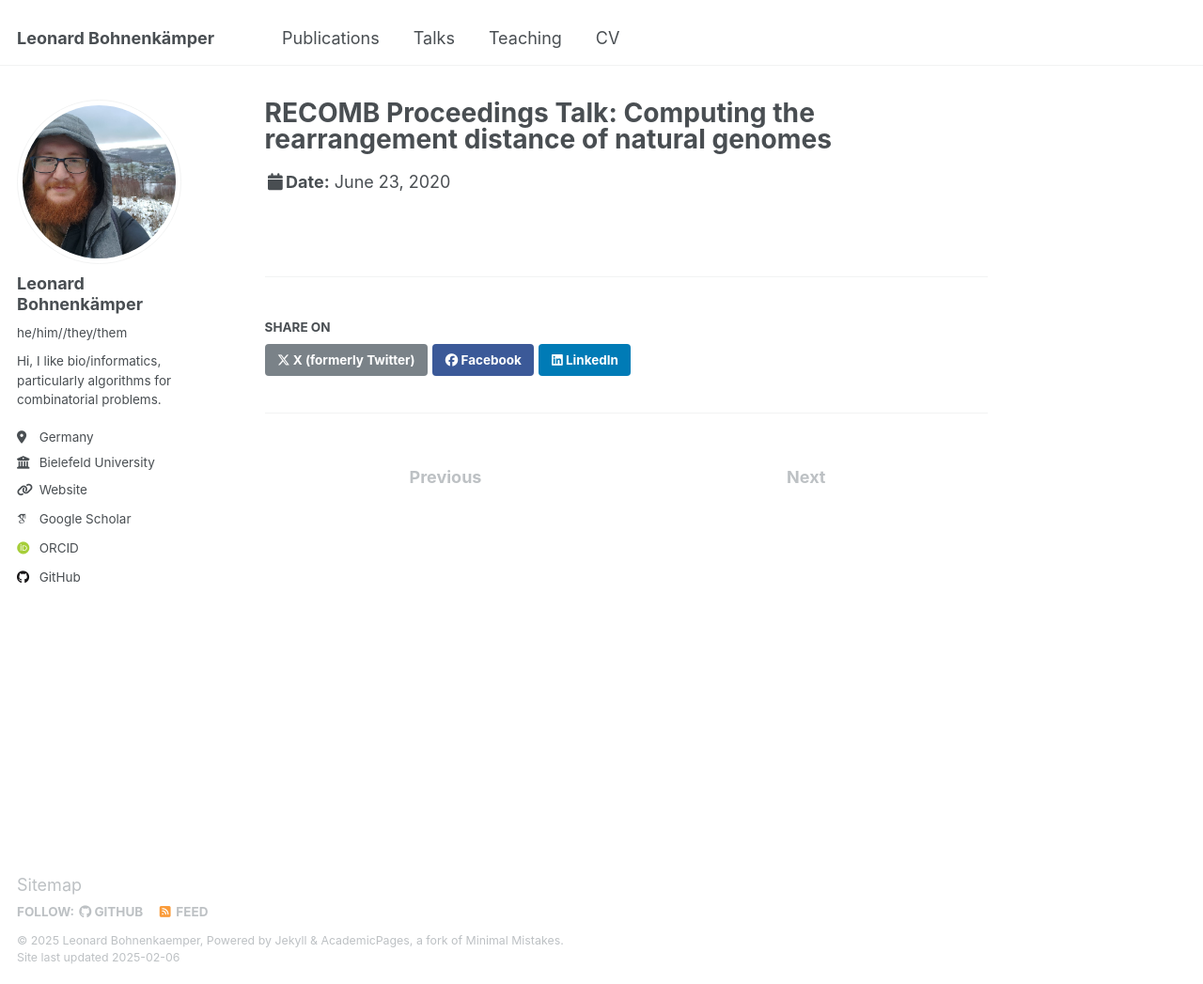
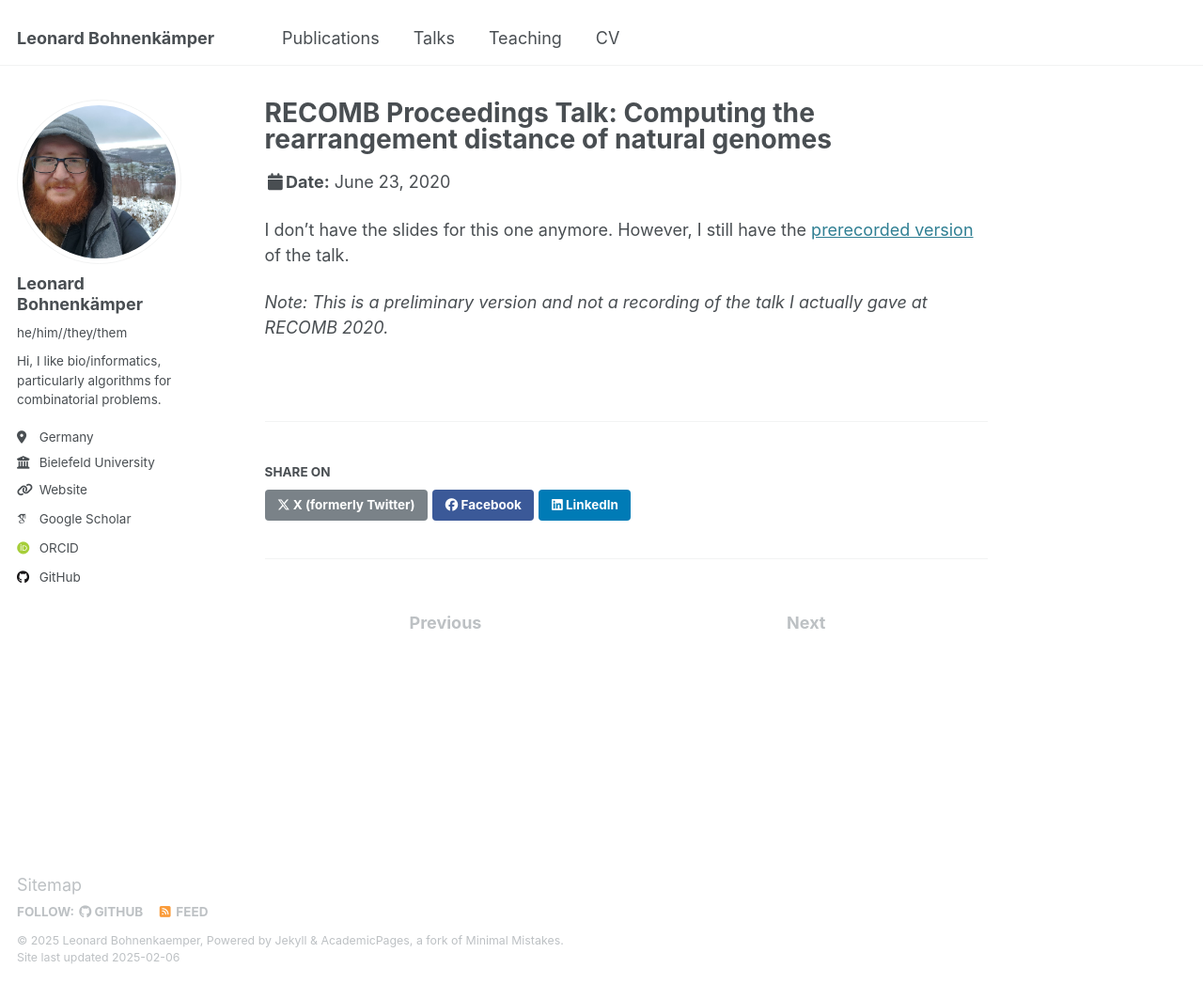
Before and after one commit to leobkmer/leobkmer.github.io, a Jekyll site: the page built from _talks/2020-talk-recomb.md, in a window 1280 px wide and 1047 px high. Shown: the whole window at 94% size. Built offline with Jekyll 4.4.1, drawn with Linux system fonts in a browser that asks for light colours; some web fonts are replaced.

Commit message:
Add prerec version of recomb talk

```diff
--- a/_talks/2020-talk-recomb.md
+++ b/_talks/2020-talk-recomb.md
@@ -7,3 +7,7 @@ venue: "RECOMB 2020"
 date: 2020-06-23
 location: "Online"
 ---
+
+I don't have the slides for this one anymore. However, I still have the [prerecorded version](https://leobkmer.github.io/files/2020-talk-recomb.mp4) of the talk.
+
+_Note: This is a preliminary version and not a recording of the talk I actually gave at RECOMB 2020._
```
Also changed, not shown: _talks/2022-talk-ib-award.md (+1 -1 lines), _teaching/sqa.md (+2 -2 lines).
